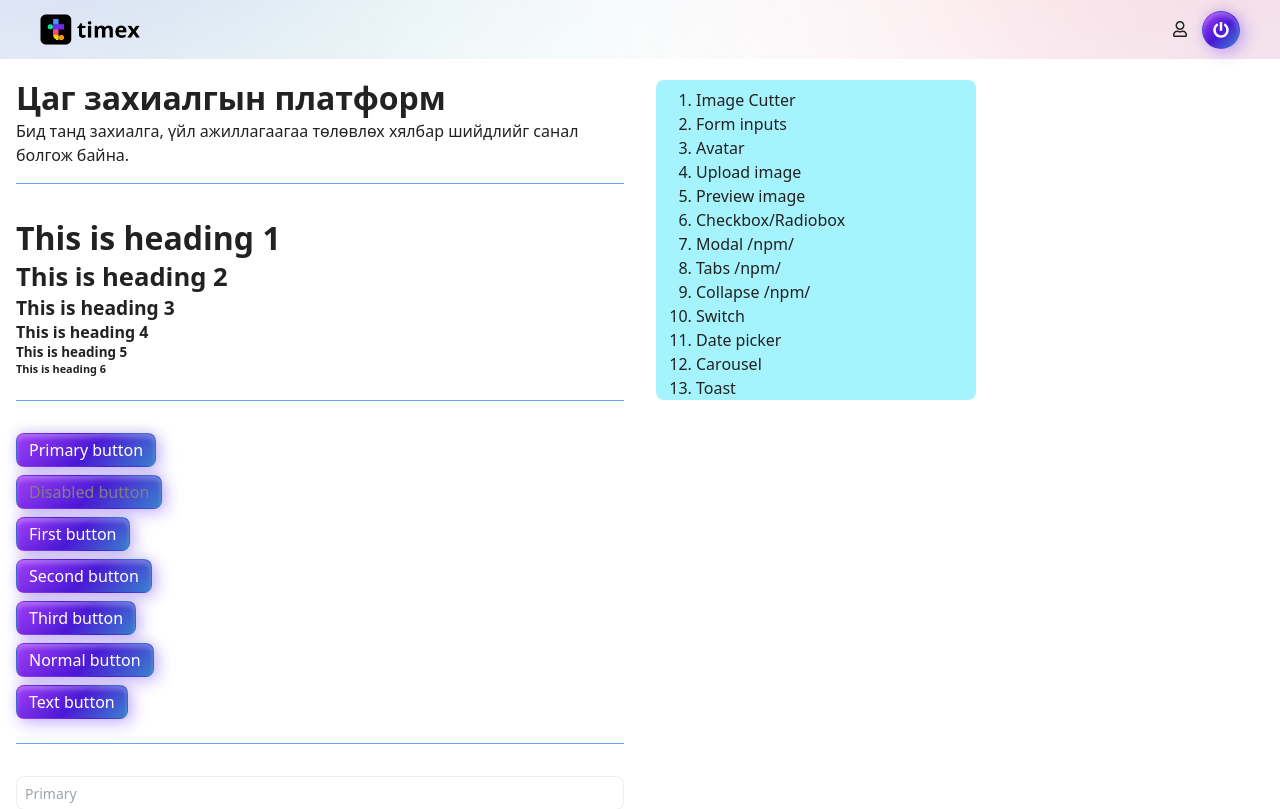
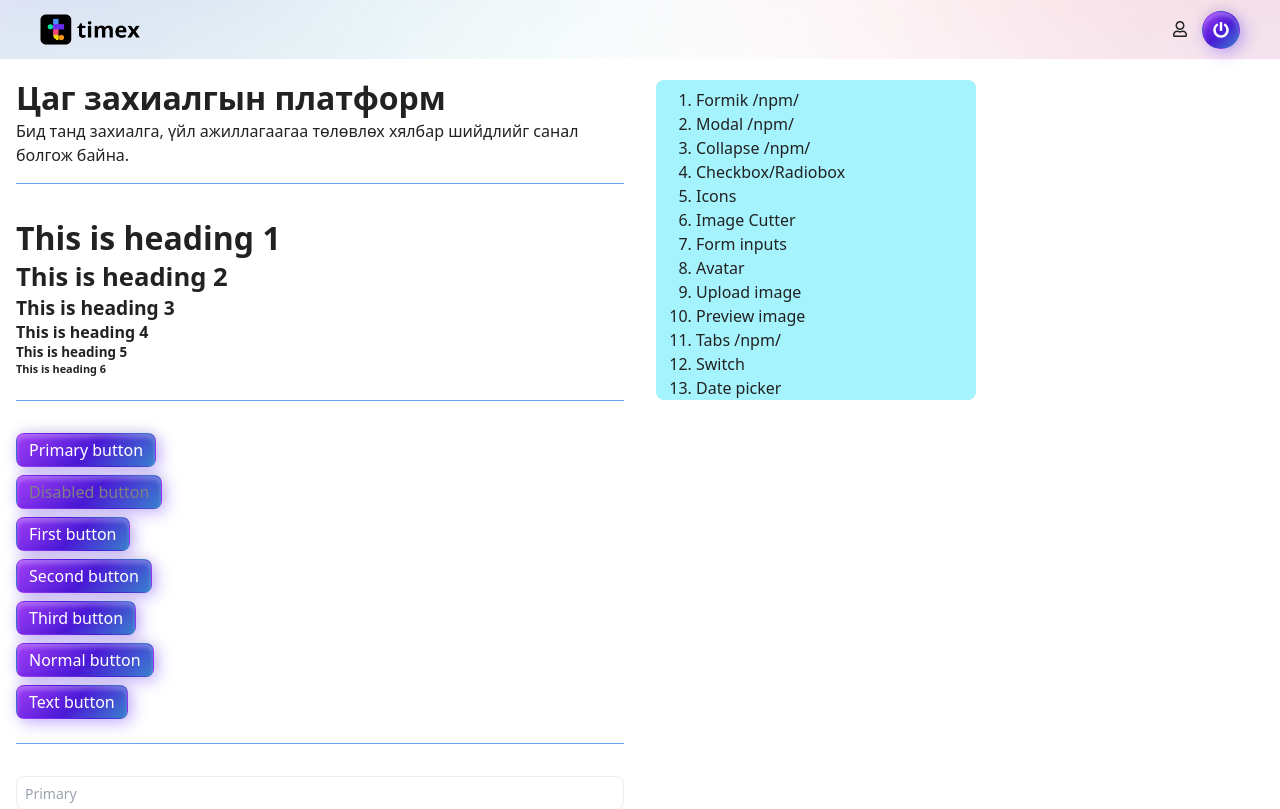
Before and after one commit to garnet888/timex-tailwind, a Next.js app: page /about in a window 1280 px wide. Shown: the top 809 px of the page. Built offline with nearby package versions, Linux system fonts and the light colour scheme.

Commit message:
update todo list

```diff
--- a/src/app/about/RenderAbout.jsx
+++ b/src/app/about/RenderAbout.jsx
@@ -234,15 +234,17 @@ const RenderAbout = () => {
 
         <div className='relative grid place-content-center md:place-content-start'>
           <ul className='sticky top-[80px] w-[320px] h-[320px] overflow-auto list-decimal bg-cyan-200 rounded-lg pl-10 p-2'>
+            <li>Formik /npm/</li>
+            <li>Modal /npm/</li>
+            <li>Collapse /npm/</li>
+            <li>Checkbox/Radiobox</li>
+            <li>Icons</li>
             <li>Image Cutter</li>
             <li>Form inputs</li>
             <li>Avatar</li>
             <li>Upload image</li>
             <li>Preview image</li>
-            <li>Checkbox/Radiobox</li>
-            <li>Modal /npm/</li>
             <li>Tabs /npm/</li>
-            <li>Collapse /npm/</li>
             <li>Switch</li>
             <li>Date picker</li>
             <li>Carousel</li>
```
